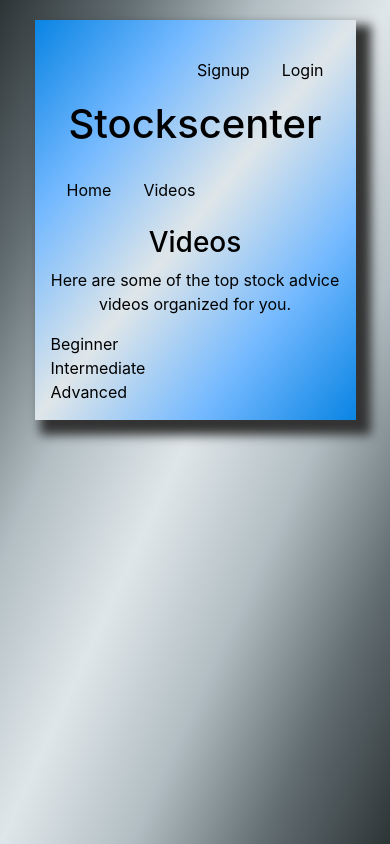
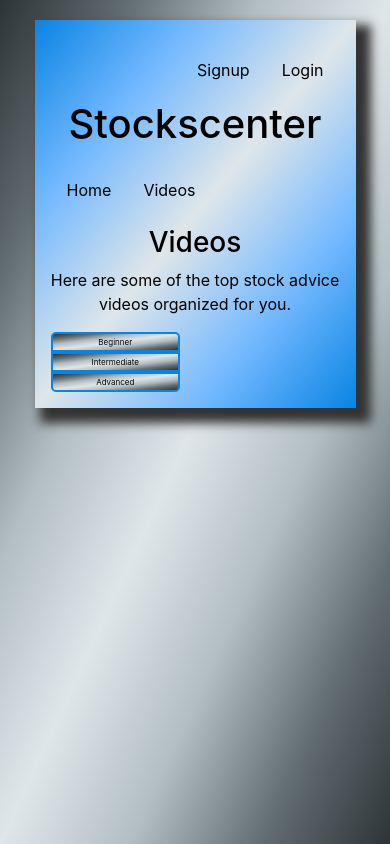
Before and after one commit to jgarcia4444/StocksCenter, a React (Create React App) app in the folder frontend/: page /videos in a window 390 px wide. Built offline with nearby package versions, Linux system fonts and the light colour scheme.

Commit message:
Video filter selector sstyled and responsive.

```diff
--- a/frontend/src/components/containers/VideosContainer.js
+++ b/frontend/src/components/containers/VideosContainer.js
@@ -32,7 +32,7 @@ class VideosContainer extends Component {
                     </div>
                 </div>
                 <div className="row">
-                    <div className="col-4">
+                    <div className="col-6">
                         <FilterSelector />
                     </div>
                 </div>
--- /dev/null
+++ b/frontend/src/components/videos/FilterSelector.css
@@ -0,0 +1,118 @@
+
+.filter-option {
+    padding: 10px;
+    display: inline-block;
+    background: -webkit-linear-gradient(to bottom right,#2d3436, #636e72, #b2bec3, #dfe6e9, #b2bec3, #636e72, #2d3436);
+    background: -moz-linear-gradient(to bottom right,#2d3436, #636e72, #b2bec3, #dfe6e9, #b2bec3, #636e72, #2d3436);
+    background: -ms-linear-gradient(to bottom right,#2d3436, #636e72, #b2bec3, #dfe6e9, #b2bec3, #636e72, #2d3436);
+    background: -o-linear-gradient(to bottom right,#2d3436, #636e72, #b2bec3, #dfe6e9, #b2bec3, #636e72, #2d3436);
+    background: linear-gradient(to bottom right,#2d3436, #636e72, #b2bec3, #dfe6e9, #b2bec3, #636e72, #2d3436);
+}
+
+.filter-option:first-child {
+    border: 3px solid #0984e3;
+    border-top-left-radius: 5px;
+    border-bottom-left-radius: 5px;
+}
+
+.filter-option:first-child:hover {
+    box-shadow: -1px 1px 3px 0 black;
+}
+
+.filter-option:first-child:active {
+    box-shadow: none;
+}
+
+.filter-option:last-child {
+    border: 3px solid #0984e3;
+    border-top-right-radius: 5px;
+    border-bottom-right-radius: 5px;
+}
+
+.filter-option:last-child:hover {
+    box-shadow: 1px 1px 3px 0 black;
+}
+
+.filter-option:last-child:active {
+    box-shadow: none;
+}
+
+.filter-option:nth-child(2) {
+    border-top: 3px solid #0984e3;
+    border-bottom: 3px solid #0984e3;
+}
+
+.filter-option:nth-child(2):hover {
+    box-shadow: 0 1px 3px 0 black;
+}
+
+.filter-option:nth-child(2):active {
+    box-shadow: none;
+}
+
+@media all and (max-width: 1024px) {
+    .filter-option {
+        font-size: 12px;
+        padding: 6px;
+    }
+    .filter-option:first-child {
+        border: 2px solid #0984e3;
+        border-top-left-radius: 5px;
+        border-bottom-left-radius: 5px;
+    }
+    .filter-option:last-child {
+        border: 2px solid #0984e3;
+        border-top-right-radius: 5px;
+        border-bottom-right-radius: 5px;
+    }
+    .filter-option:nth-child(2) {
+        border-top: 2px solid #0984e3;
+        border-bottom: 2px solid #0984e3;
+    }
+}
+
+@media all and (max-width: 768px) {
+    .filter-option {
+        font-size: 10px;
+        padding: 2px;
+    }
+}
+
+@media all and (max-width: 503px) {
+    .filter-option {
+        font-size: 8px;
+        display: block;
+        text-align: center;
+    }
+    .filter-option:first-child {
+        border: 2px solid #0984e3;
+        border-top-left-radius: 5px;
+        border-top-right-radius: 5px;
+        border-bottom-left-radius: 0px;
+    }
+
+    .filter-option:first-child:hover {
+        box-shadow: 0 -1px 3px 0 black;
+    }
+
+    .filter-option:last-child {
+        border: 2px solid #0984e3;
+        border-bottom-left-radius: 5px;
+        border-bottom-right-radius: 5px;
+        border-top-right-radius: 0px;
+    }
+
+    .filter-option:last-child:hover {
+        box-shadow: 0 1px 3px 0 black;
+    }
+
+    .filter-option:nth-child(2) {
+        border-right: 2px solid #0984e3;
+        border-left: 2px solid #0984e3;
+    }
+
+    .filter-option:nth-child(2):hover {
+        box-shadow: -1px 0 3px 0 black, 1px 0px 3px black;
+    }
+
+}
--- a/frontend/src/components/videos/FilterSelector.js
+++ b/frontend/src/components/videos/FilterSelector.js
@@ -1,17 +1,18 @@
 import React from 'react'
+import './FilterSelector.css'
 
 const FilterSelector = () => {
 
 
     return (
         <div className="filter-selector">
-            <div>
+            <div className="filter-option">
                 Beginner
             </div>
-            <div>
+            <div className="filter-option">
                 Intermediate
             </div>
-            <div>
+            <div className="filter-option">
                 Advanced
             </div>
         </div>
```
